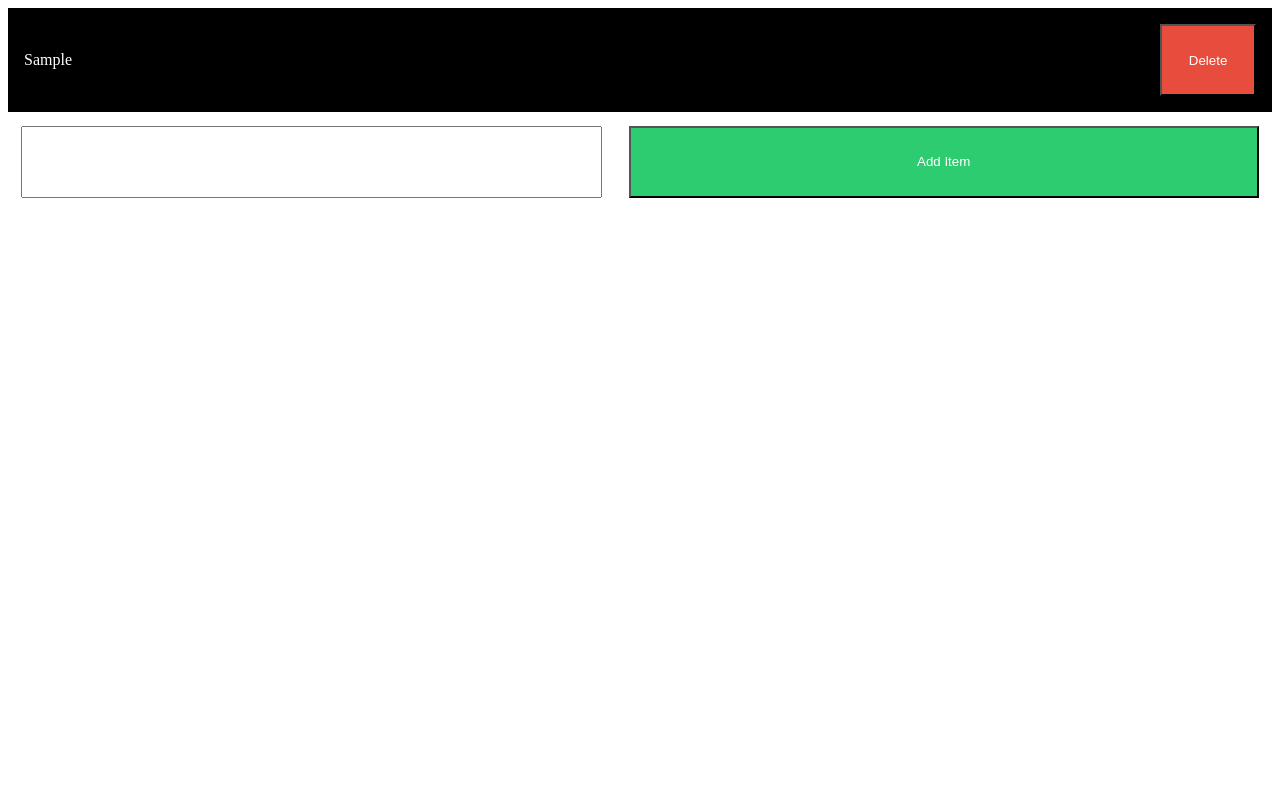
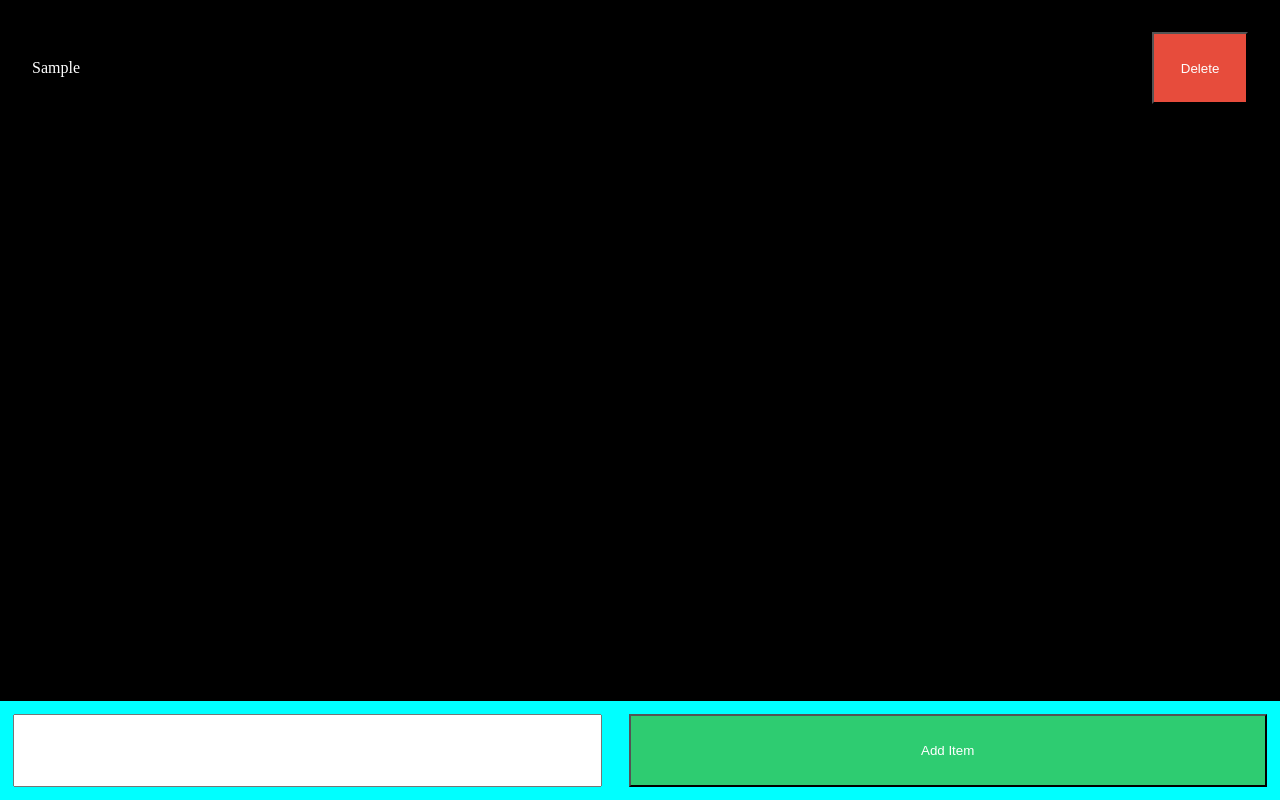
Before and after one commit to NickKhalow/JsVanillaTodoList, a plain HTML site: page index.html in a window 1280 px wide. Both pictures are taken after typing "Sample" into the empty fields and a click on the button "Add Item". Drawn offline with Linux system fonts and the light colour scheme.

Commit message:
fill the whole screen

```diff
--- a/index.html
+++ b/index.html
@@ -4,25 +4,28 @@
 <head>
     <meta charset="UTF-8">
     <meta name="viewport" content="width=device-width, initial-scale=1.0">
+    <link rel="stylesheet" href="todoList/style.css">
     <link rel="stylesheet" href="style.css">
     <title>TodoList</title>
 </head>
 
 <body>
-    <div id="list-content">
+    <div id="app">
+        <div id="todolist-root">
             <div id="item-template">
                 <li id="item-title">Item Name</li>
                 <button id="item-delete">Delete</button>
             </div>
         </div>
-    <div id="input-section">
+        <div id="inputbox-root">
             <input id="input-text" type="text">
             <button id="add-item" type="submit">Add Item</button>
+        </div>
     </div>
 </body>
 
 <script src="js/core.js"></script>
-<script src="js/todoList.js"></script>
+<script src="todoList/todoList.js"></script>
 <script src="js/inputBox.js"></script>
 <script src="js/app.js"></script>
 
--- a/style.css
+++ b/style.css
@@ -1,39 +1,23 @@
 body{
-    display: flex;
-    flex-direction: column;
+    margin: 0px;
 }
 
-#list-content {
+#app {
     background-color: black;
-    flex-grow: 1;
     display: flex;
+    width: 100vw;
+    height: 100vh;
     flex-direction: column;
+    justify-content: center;
 }
 
-#item-template {
-    padding: 1em;
-    color: white;
-    flex: 1;
-    display: flex;
-    flex-direction: row;
-    justify-content: space-between;
-    align-items: center;
-}
-
-#item-template li {
-    font-size: medium;
-    list-style-type: none;
-}
-
-#item-template button {
-    background-color: #E74C3C;
-}
-
-#input-section {
+#inputbox-root {
+    background-color: aqua;
+    flex-grow: 0;
     display: flex;
 }
 
-#input-section * {
+#inputbox-root * {
     flex: 1;
     margin: 1em;
 }
--- /dev/null
+++ b/todoList/style.css
@@ -0,0 +1,27 @@
+#todolist-root {
+    flex-grow: 1;
+    padding: 1em;
+    display: flex;
+    flex-direction: column;
+    align-content: flex-start;
+}
+
+#item-template {
+    flex-basis: content;
+    margin-bottom: 1em;
+    padding: 1em;
+    color: white;
+    display: flex;
+    flex-direction: row;
+    justify-content: space-between;
+    align-items: center;
+}
+
+#item-template li {
+    font-size: medium;
+    list-style-type: none;
+}
+
+#item-template button {
+    background-color: #E74C3C;
+}
--- a/js/todoList.js
+++ b/todoList/todoList.js
@@ -26,7 +26,7 @@ const todoList = {
     }
 }
 
-const contentUI = document.getElementById("list-content")
+const contentUI = document.getElementById("todolist-root")
 const itemTemplate = document.getElementById("item-template")
 itemTemplate.parentNode.removeChild(itemTemplate)
 
```
Lines whose indentation alone changed are shown as unchanged.
